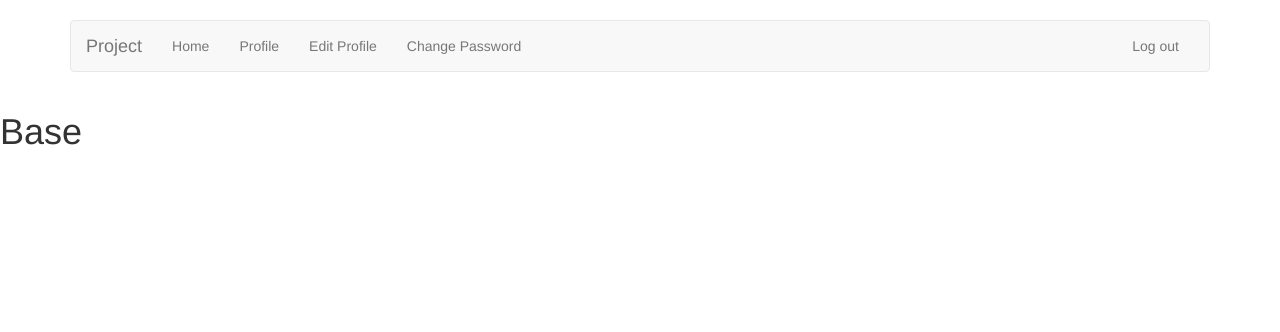
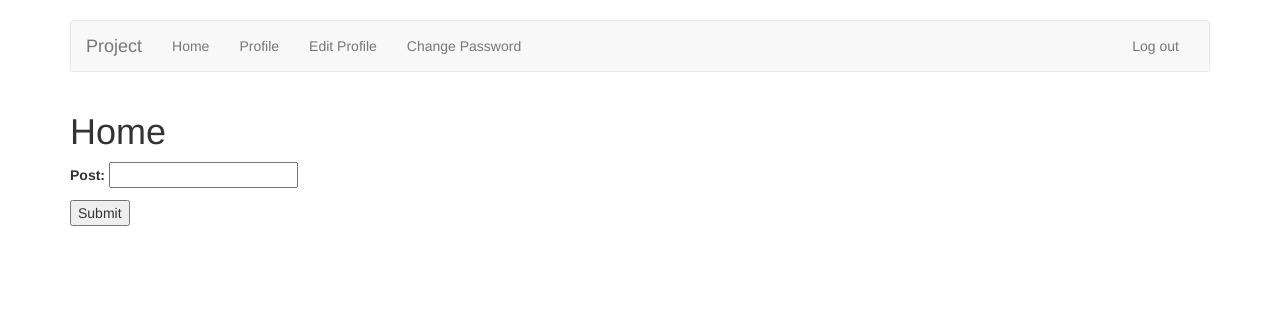
Before and after one commit to Aisyiah7/tutorial, a Django app: page /home/ in a window 1280 px wide. Shown: the top 332 px of the page. Run offline with Django 3.2, Linux system fonts and the light colour scheme; the visitor is signed in with stand-in values (Sample User, id 1); some libraries are stand-ins or nearby versions.

Commit message:
Added Homeview

```diff
--- /dev/null
+++ b/home/forms.py
@@ -0,0 +1,4 @@
+from django import forms
+
+class HomeForm(forms.Form):
+    post = forms.CharField()
--- a/home/templates/home/home.html
+++ b/home/templates/home/home.html
@@ -1,3 +1,12 @@
 {% extends 'base.html' %}
 
-<h1>Work</h1>
+{% block body %}
+<div class="container">
+  <h1>Home</h1>
+  <form method="post">
+    {% csrf_token %}
+    {{ form.as_p }}
+    <button type="submit">Submit</button>
+  </form>
+</div>
+{% endblock %}
--- a/home/views.py
+++ b/home/views.py
@@ -1,5 +1,11 @@
 from django.views.generic import TemplateView
+from django.shortcuts import render
+from home.forms import HomeForm
 
 # Create your views here.
 class HomeView(TemplateView):
     template_name = 'home/home.html'
+
+    def get(self, request):
+        form = HomeForm()
+        return render(request, self.template_name, {'form': form})
```
